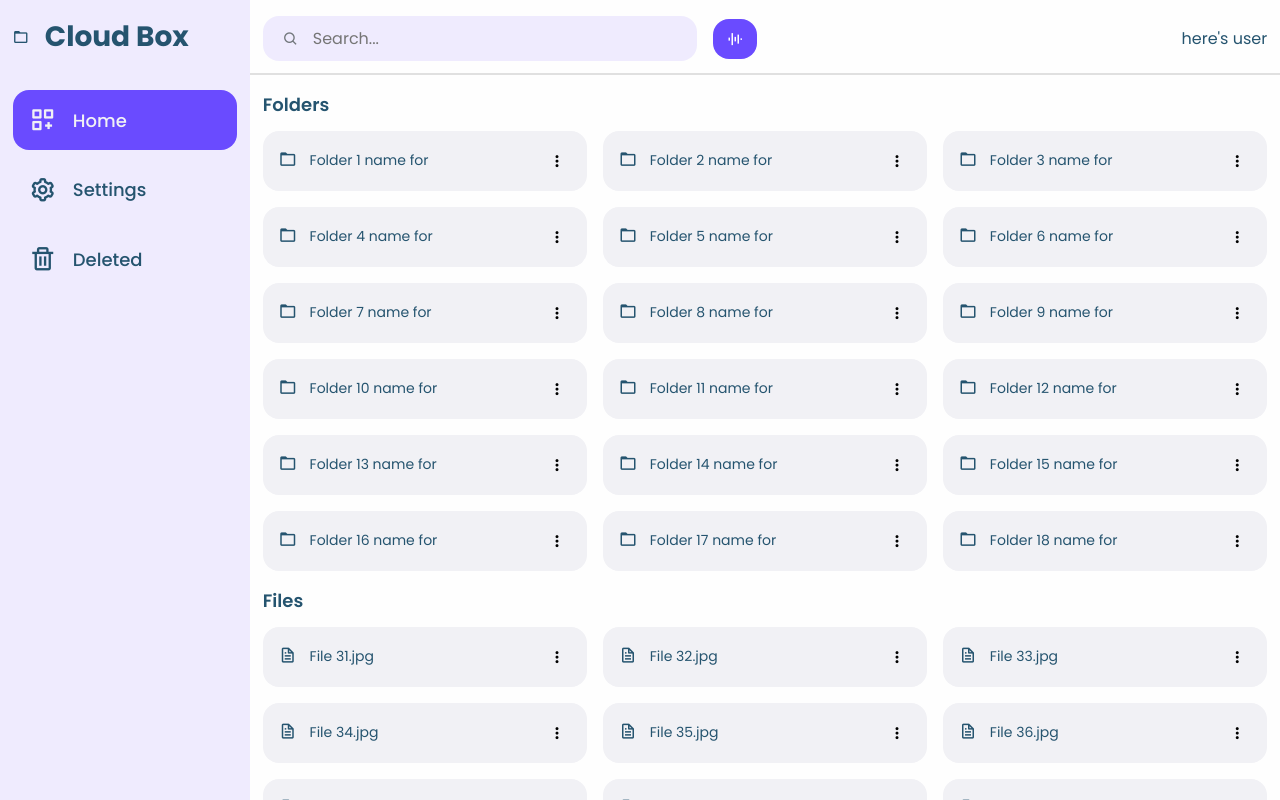
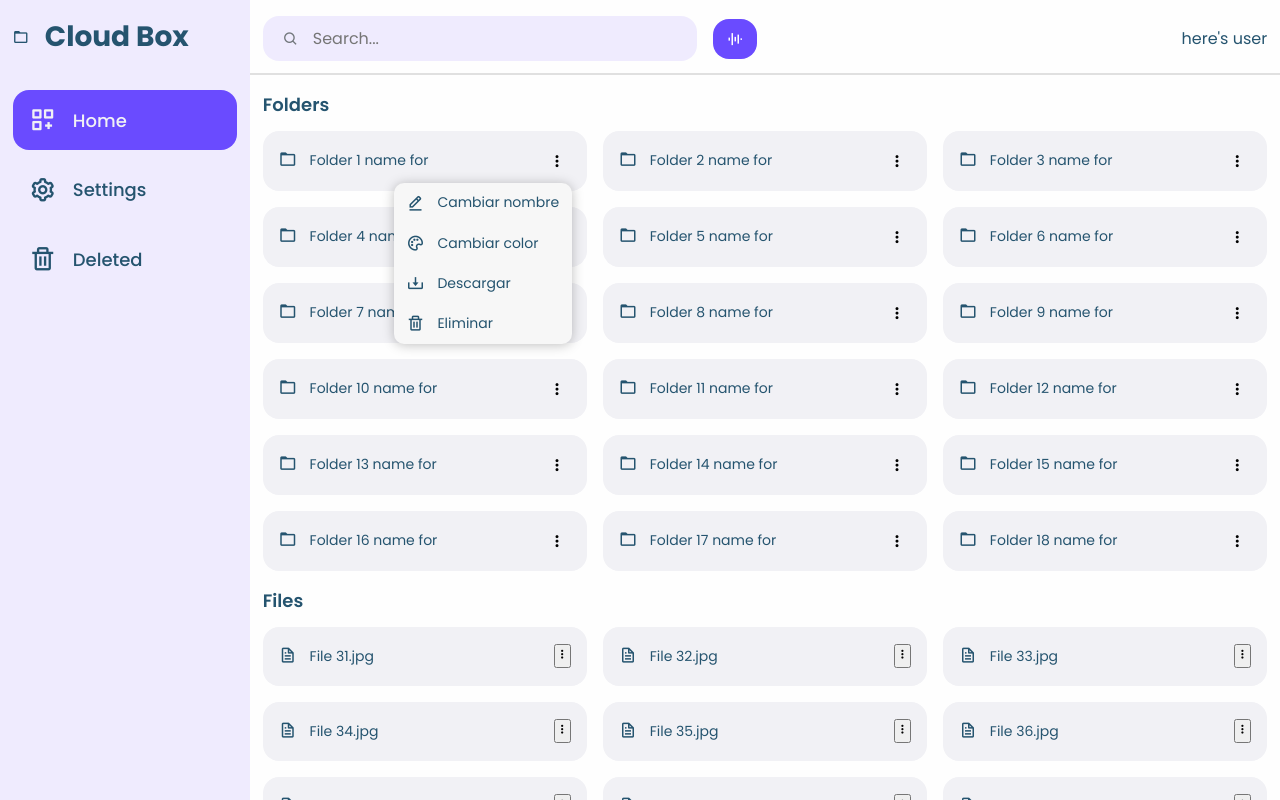
Before and after one commit to marcode24/cloudbox-frontend, an Angular app: page / in a window 1280 px wide. Both pictures are taken after a click on the button 556 px from the left and 160 px from the top of the page. Shown: the top 800 px of the page. Built offline with nearby package versions, Linux system fonts and the light colour scheme.

Commit message:
:lipstick: add dropdown UI style

```diff
--- a/src/app/core/components/header/header.component.scss
+++ b/src/app/core/components/header/header.component.scss
@@ -8,6 +8,7 @@ header {
   width: -webkit-fill-available;
   background: var(--bg);
   border-bottom: 2px solid #e0e0e0;
+  z-index: 100;
 
   & .options {
     display: flex;
--- a/src/app/features/home/home.component.html
+++ b/src/app/features/home/home.component.html
@@ -8,9 +8,7 @@
             <i class="bx bx-folder"></i>
           </div>
           <span class="name">Folder {{ i + 1 }} name for </span>
-          <button class="options">
-            <i class="bx bx-dots-vertical-rounded"></i>
-          </button>
+          <app-dots-dropdown></app-dots-dropdown>
         </div>
       </div>
     </section>
--- a/src/app/features/home/home.component.scss
+++ b/src/app/features/home/home.component.scss
@@ -32,6 +32,7 @@
         border-radius: 1rem;
         background: var(--bg-2);
         box-shadow: var(--box-shadow);
+        position: relative;
 
         & .name {
           @include fs-6;
@@ -47,24 +48,6 @@
           @include fs-4;
           color: var(--fc-primary);
         }
-
-        & .options {
-          @include fs-4;
-          display: flex;
-          justify-content: center;
-          align-items: center;
-          border: none;
-          border-radius: 50%;
-          height: 28px;
-          width: 28px;
-          background: transparent;
-          transition: 0.4s ease;
-          cursor: pointer;
-
-          &:hover {
-            background: var(--bg-hover-2);
-          }
-        }
       }
     }
   }
--- a/src/app/features/home/home.component.ts
+++ b/src/app/features/home/home.component.ts
@@ -1,8 +1,10 @@
-import { Component } from '@angular/core';
+import { Component, ElementRef, ViewChild } from '@angular/core';
 
 @Component({
   selector: 'app-home',
   templateUrl: './home.component.html',
   styleUrls: ['./home.component.scss']
 })
-export class HomeComponent {}
+export class HomeComponent {
+
+}
--- a/src/app/features/home/home.module.ts
+++ b/src/app/features/home/home.module.ts
@@ -1,5 +1,7 @@
 import { CommonModule } from '@angular/common';
 import { NgModule } from '@angular/core';
+
+import { DropdownsModule } from '@shared/dropdowns/dropdowns.module';
 
 import { HomeComponent } from './home.component';
 
@@ -8,7 +10,8 @@ import { HomeComponent } from './home.component';
     HomeComponent
   ],
   imports: [
-    CommonModule
+    CommonModule,
+    DropdownsModule
   ]
 })
 export class HomeModule { }
--- /dev/null
+++ b/src/app/shared/dropdowns/dots-dropdown/dots-dropdown.component.html
@@ -0,0 +1,21 @@
+<button class="options" (click)="changeVisibility()">
+  <i class="bx bx-dots-vertical-rounded"></i>
+</button>
+<ul class='dropdown-list' role="menu" #dropdown>
+  <li role="menuitem" class='dropdown-item'>
+    <i class="bx bx-edit-alt"></i>
+    <span class="title">Cambiar nombre</span>
+  </li>
+  <li role="menuitem" class='dropdown-item'>
+    <i class="bx bx-palette"></i>
+    <span class="title">Cambiar color</span>
+  </li>
+  <li role="menuitem" class='dropdown-item'>
+    <i class="bx bx-download"></i>
+    <span class="title">Descargar</span>
+  </li>
+  <li role="menuitem" class='dropdown-item'>
+    <i class="bx bx-trash"></i>
+    <span class="title">Eliminar</span>
+  </li>
+</ul>
--- /dev/null
+++ b/src/app/shared/dropdowns/dots-dropdown/dots-dropdown.component.scss
@@ -0,0 +1,89 @@
+@import 'settings/_colors.scss';
+@import 'settings/_typography.scss';
+@import 'elements/_buttons.scss';
+
+.options {
+  @include fs-4;
+  display: flex;
+  justify-content: center;
+  align-items: center;
+  border: none;
+  border-radius: 50%;
+  height: 28px;
+  width: 28px;
+  background: transparent;
+  transition: 0.4s ease;
+  cursor: pointer;
+
+  &:hover {
+    background: var(--bg-hover-2);
+  }
+}
+
+ul {
+  display: none;
+  z-index: 2;
+  list-style-type: none;
+  position: absolute;
+  opacity: 0;
+  top: 52px;
+  right: 15px;
+  background-color: #f7f7f7;
+  padding: 0;
+  font-size: 16px;
+  border-radius: 10px;
+  box-shadow: none;
+  visibility: hidden;
+  height: fit-content;
+  transition: visibility 0.2s, opacity 0.2s linear, bottom 0.2s linear,
+    box-shadow 0.2s linear;
+
+  &.show {
+    opacity: 1;
+    bottom: 0;
+    display: block;
+    visibility: visible;
+    box-shadow: 0px 1px 12px 0px rgba(0, 0, 0, 0.25);
+  }
+
+  .dropdown-item {
+    color: rgba(0, 0, 0, 0.6);
+    font-weight: bold;
+    cursor: pointer;
+    display: flex;
+    align-items: center;
+    justify-content: flex-start;
+    gap: 0.8rem;
+    padding: 0.6rem 0.8rem;
+    transition: background-color 0.2s linear, color 0.2s linear;
+
+    &:hover {
+      background-color: #b8c1ce77;
+      color: var(--font-color-4);
+    }
+
+    &:first-of-type {
+      border-radius: 10px;
+    }
+
+    &:first-child {
+      border-radius: 10px 10px 0 0;
+    }
+
+    &:last-child {
+      border-radius: 0 0 10px 10px;
+    }
+
+    & .title {
+      @include fs-6;
+      @include fw-400;
+      color: var(--fc-primary);
+    }
+
+    & i {
+      @include fs-4;
+      @include fw-500;
+      color: var(--fc-primary);
+    }
+  }
+}
--- /dev/null
+++ b/src/app/shared/dropdowns/dots-dropdown/dots-dropdown.component.ts
@@ -0,0 +1,14 @@
+import { Component, ElementRef, ViewChild } from '@angular/core';
+
+@Component({
+  selector: 'app-dots-dropdown',
+  templateUrl: './dots-dropdown.component.html',
+  styleUrls: ['./dots-dropdown.component.scss']
+})
+export class DotsDropdownComponent {
+  @ViewChild('dropdown') dropdown: ElementRef;
+
+  changeVisibility() {
+    this.dropdown.nativeElement.classList.toggle('show');
+  }
+}
```
Also changed, not shown: src/app/shared/dropdowns/dropdowns.module.ts (added, +17 -0 lines), src/app/shared/shared.module.ts (added, +12 -0 lines), 1 other file (tests, documents, lock files or other folders).
